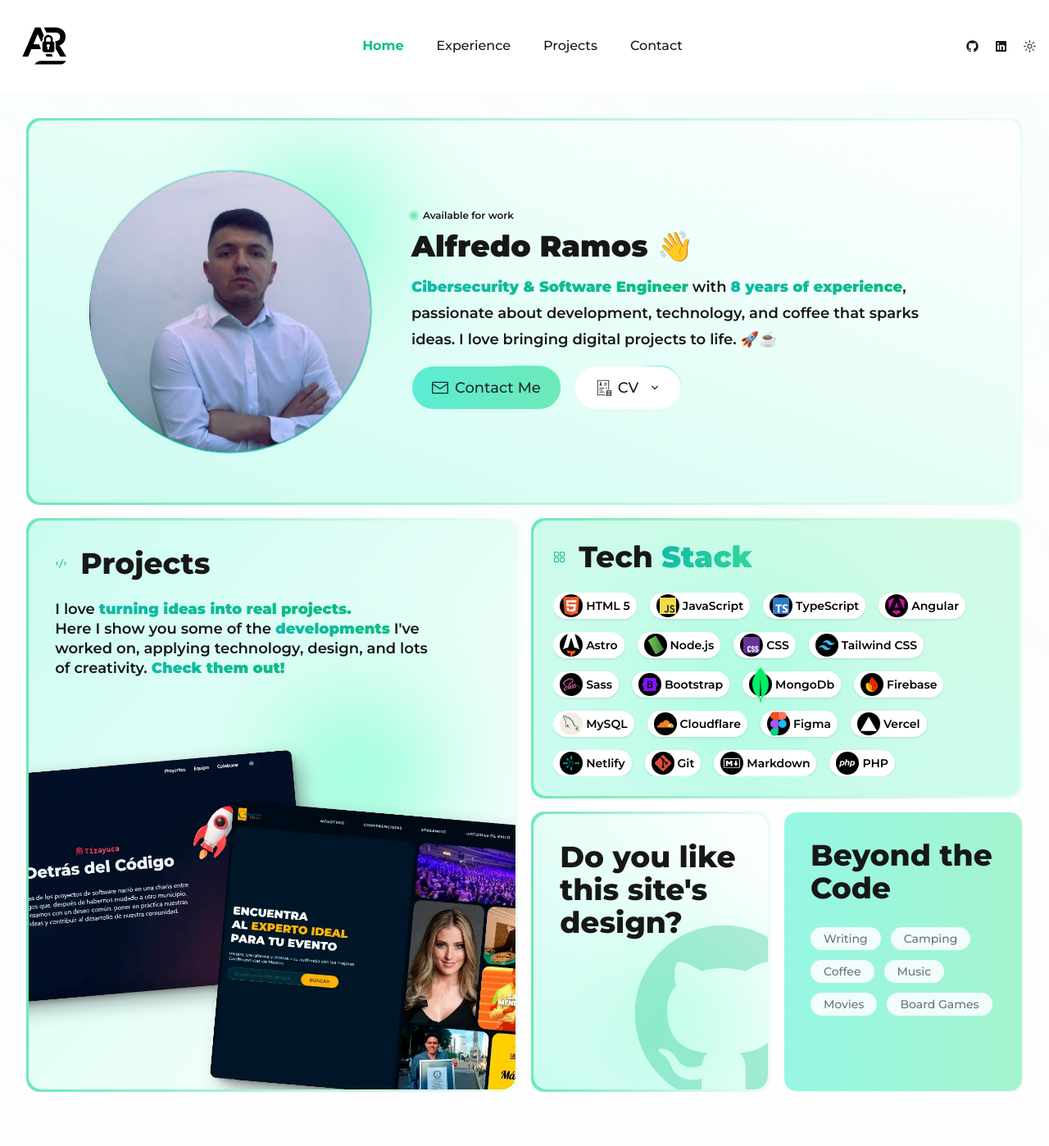
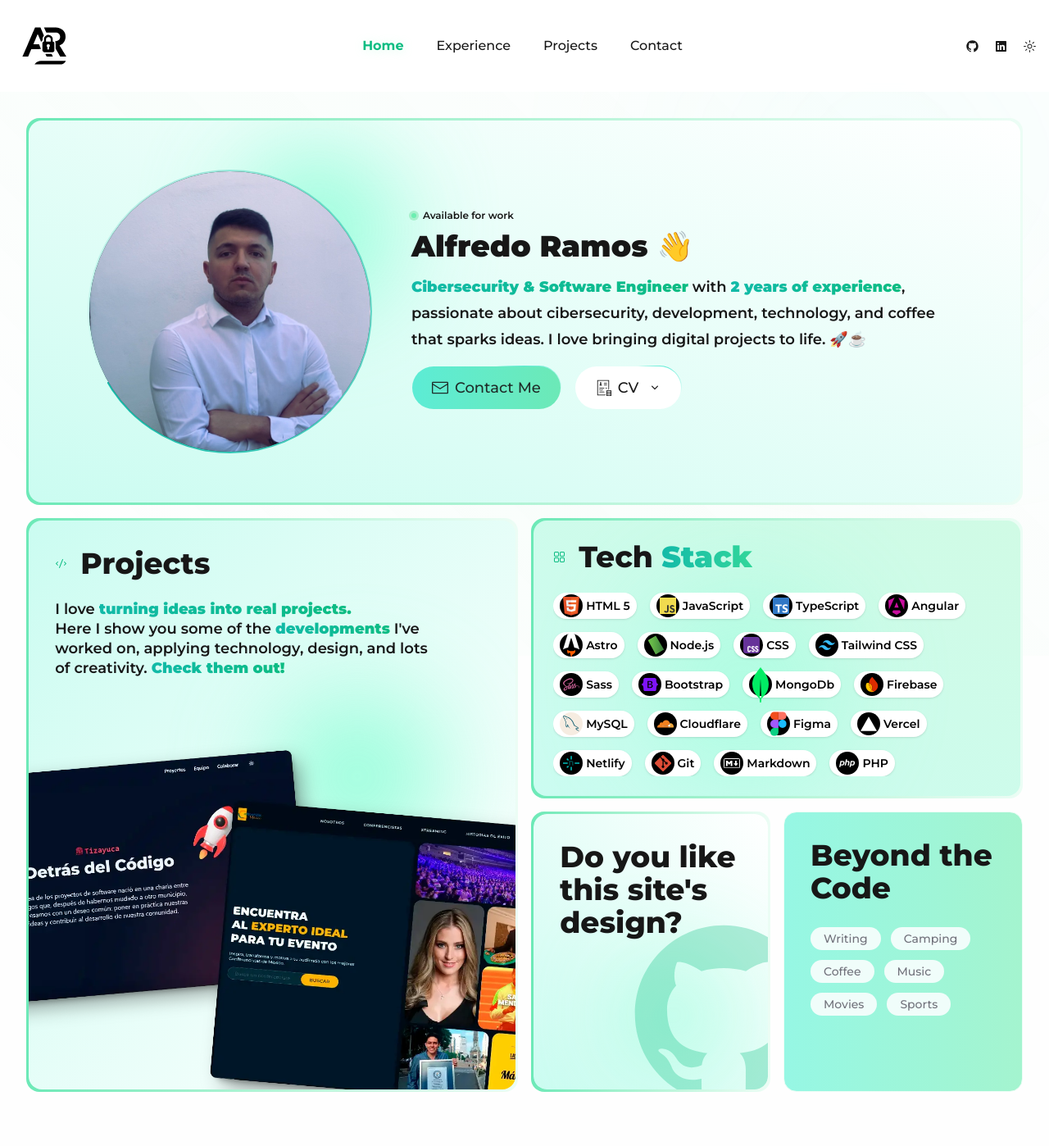
Before and after one commit to alfredoramosgarcia/alfredoramos.pro, an Astro site: page / in a window 1280 px wide. Shown: the top 1398 px of the page at 82% size. Built offline with nearby package versions, Linux system fonts and the light colour scheme; Astro itself is replaced by a stand-in of ours.

Commit message:
HeroIndex DONE

```diff
--- a/src/components/portfolio/HeroIndex.astro
+++ b/src/components/portfolio/HeroIndex.astro
@@ -81,8 +81,8 @@ const {
             >{profileTitle}</span
           > with <span
             class="bg-linear-to-r from-riptide-500 to-mint-500 bg-clip-text font-black text-transparent dark:from-riptide-300 dark:to-mint-200"
-            >8 years of experience</span
-          >, passionate about development, technology, and coffee that sparks
+            >2 years of experience</span
+          >, passionate about cibersecurity, development, technology, and coffee that sparks
           ideas. I love bringing digital projects to life. 🚀☕
         </p>
 
--- a/src/content/staticData/allStaticData.json
+++ b/src/content/staticData/allStaticData.json
@@ -28,12 +28,12 @@
     "Coffee",
     "Music",
     "Movies",
-    "Board Games"
+    "Sports"
   ],
   "pageTitle": "Alfredo Ramos' site",
   "pageDescription": "Is a modern, minimalist template crafted for developers and digital creatives.",
   "OGImage": {
     "url": "/images/imagedefault.webp",
-    "alt": "Screenshot of a web portfolio with a modern and dark design. Featuring Fernando López, a Frontend Developer with 8 years of experience, highlighting his passion for development and technology. Includes contact sections, projects, and a technology stack with technologies like HTML5, JavaScript, TypeScript, Angular, Node.js, CSS, Tailwind, and more."
+    "alt": ""
   }
 }
```
Also changed, not shown: 1 other file.
